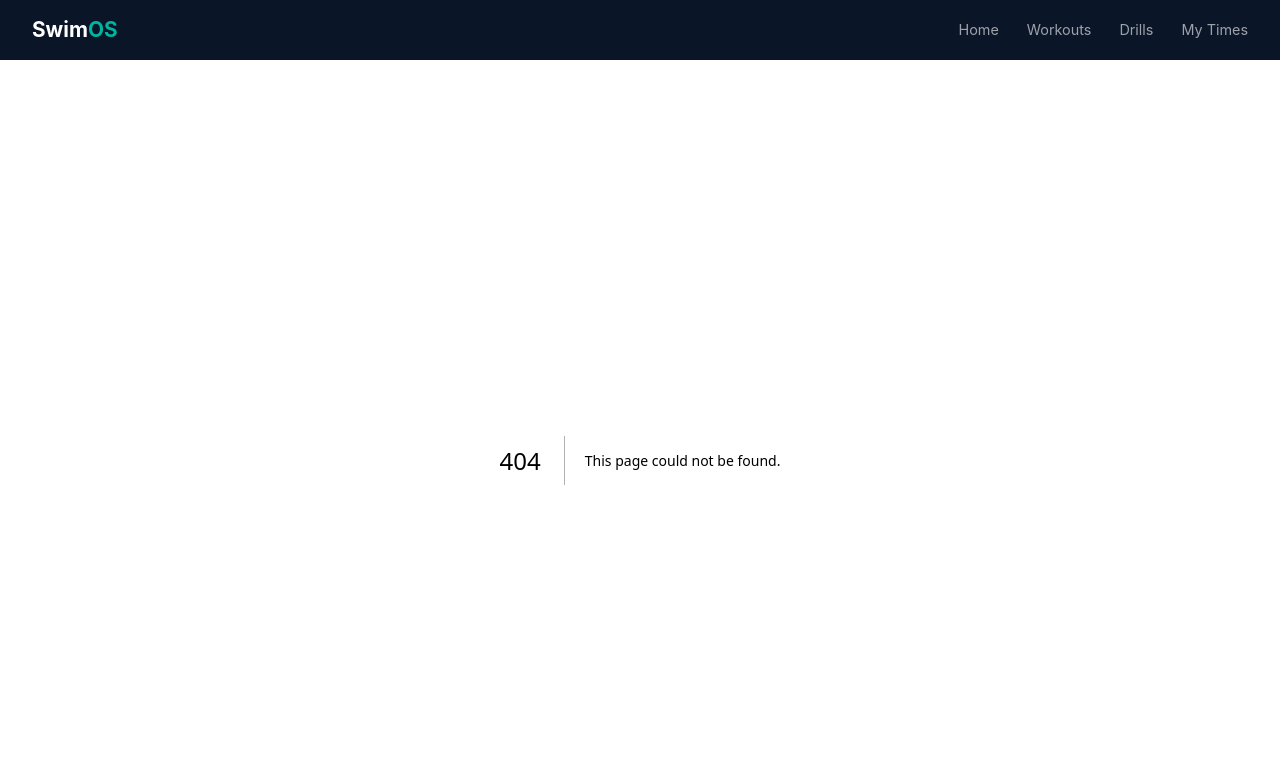
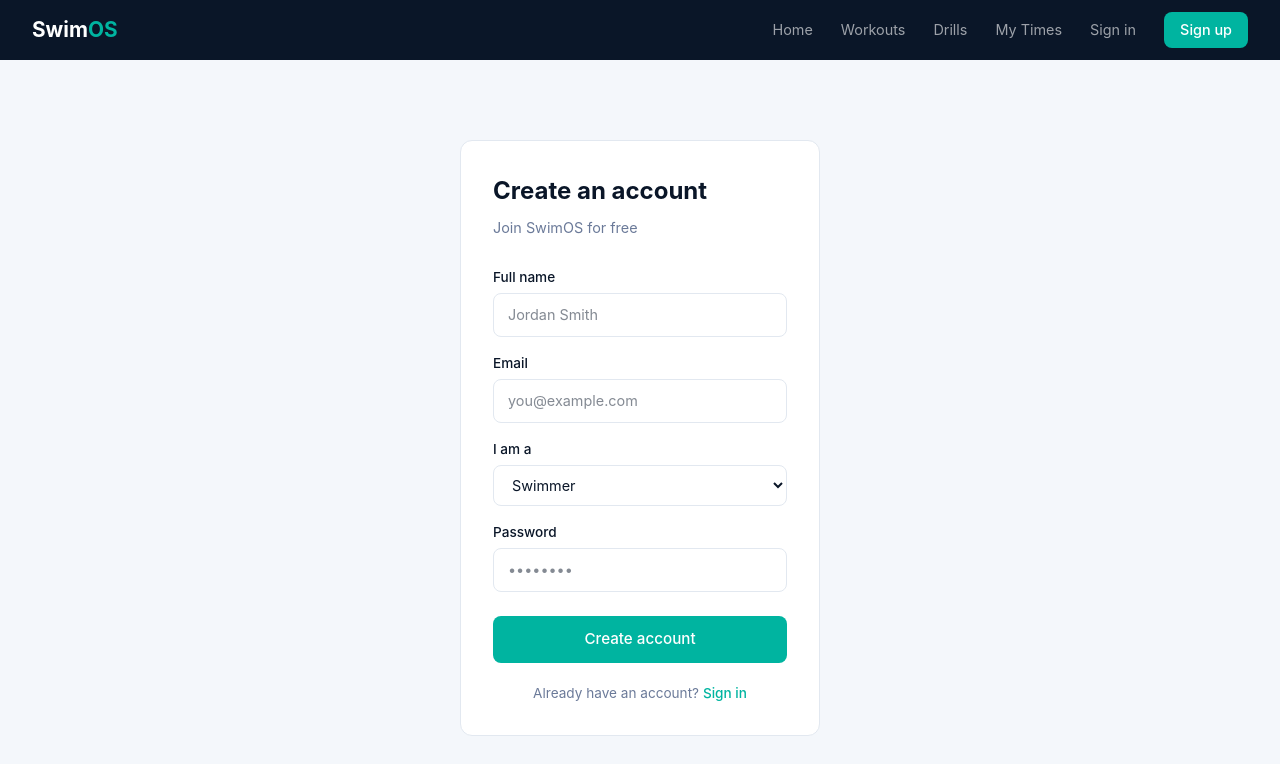
Before and after one commit to niemczuk01/swimos, a Next.js app: page /signup in a window 1280 px wide. Before the commit this address had no page. Shown: the top 764 px of the page. Built offline with nearby package versions, Linux system fonts and the light colour scheme.

Commit message:
added login, signup pages and updated navbar

```diff
--- a/app/components/Navbar.tsx
+++ b/app/components/Navbar.tsx
@@ -11,11 +11,20 @@ export default function Navbar() {
       <div style={{ fontSize: '1.3rem', fontWeight: '700', color: '#fff' }}>
         Swim<span style={{ color: '#00B4A0' }}>OS</span>
       </div>
-      <div style={{ display: 'flex', gap: '28px' }}>
+      <div style={{ display: 'flex', gap: '28px', alignItems: 'center' }}>
         <a href="/" style={{ color: 'rgba(255,255,255,0.6)', fontSize: '0.9rem' }}>Home</a>
         <a href="/workouts" style={{ color: 'rgba(255,255,255,0.6)', fontSize: '0.9rem' }}>Workouts</a>
         <a href="/drills" style={{ color: 'rgba(255,255,255,0.6)', fontSize: '0.9rem' }}>Drills</a>
         <a href="/times" style={{ color: 'rgba(255,255,255,0.6)', fontSize: '0.9rem' }}>My Times</a>
+        <a href="/login" style={{ color: 'rgba(255,255,255,0.6)', fontSize: '0.9rem' }}>Sign in</a>
+        <a href="/signup" style={{
+          background: '#00B4A0',
+          color: '#fff',
+          padding: '7px 16px',
+          borderRadius: '8px',
+          fontSize: '0.9rem',
+          fontWeight: '500',
+        }}>Sign up</a>
       </div>
     </nav>
   )
--- /dev/null
+++ b/app/login/page.tsx
@@ -0,0 +1,63 @@
+export default function LoginPage() {
+  return (
+    <main style={{ maxWidth: '400px', margin: '80px auto', padding: '0 20px' }}>
+      <div style={{
+        background: '#fff',
+        border: '1px solid #E2E8F0',
+        borderRadius: '12px',
+        padding: '32px',
+      }}>
+        <h1 style={{ fontSize: '1.5rem', fontWeight: '700', marginBottom: '8px' }}>Welcome back</h1>
+        <p style={{ color: '#6B7A99', fontSize: '0.9rem', marginBottom: '28px' }}>Sign in to your SwimOS account</p>
+
+        <div style={{ marginBottom: '16px' }}>
+          <label style={{ display: 'block', fontSize: '0.85rem', fontWeight: '500', marginBottom: '6px' }}>Email</label>
+          <input
+            type="email"
+            placeholder="you@example.com"
+            style={{
+              width: '100%',
+              padding: '10px 14px',
+              border: '1px solid #E2E8F0',
+              borderRadius: '8px',
+              fontSize: '0.9rem',
+              outline: 'none',
+            }}
+          />
+        </div>
+
+        <div style={{ marginBottom: '24px' }}>
+          <label style={{ display: 'block', fontSize: '0.85rem', fontWeight: '500', marginBottom: '6px' }}>Password</label>
+          <input
+            type="password"
+            placeholder="••••••••"
+            style={{
+              width: '100%',
+              padding: '10px 14px',
+              border: '1px solid #E2E8F0',
+              borderRadius: '8px',
+              fontSize: '0.9rem',
+              outline: 'none',
+            }}
+          />
+        </div>
+
+        <button style={{
+          width: '100%',
+          background: '#00B4A0',
+          color: '#fff',
+          border: 'none',
+          borderRadius: '8px',
+          padding: '12px',
+          fontSize: '0.95rem',
+          fontWeight: '500',
+          cursor: 'pointer',
+        }}>Sign in</button>
+
+        <p style={{ textAlign: 'center', marginTop: '20px', fontSize: '0.85rem', color: '#6B7A99' }}>
+          Don't have an account? <a href="/signup" style={{ color: '#00B4A0', fontWeight: '500' }}>Sign up</a>
+        </p>
+      </div>
+    </main>
+  )
+}
--- /dev/null
+++ b/app/signup/page.tsx
@@ -0,0 +1,96 @@
+export default function SignupPage() {
+  return (
+    <main style={{ maxWidth: '400px', margin: '80px auto', padding: '0 20px' }}>
+      <div style={{
+        background: '#fff',
+        border: '1px solid #E2E8F0',
+        borderRadius: '12px',
+        padding: '32px',
+      }}>
+        <h1 style={{ fontSize: '1.5rem', fontWeight: '700', marginBottom: '8px' }}>Create an account</h1>
+        <p style={{ color: '#6B7A99', fontSize: '0.9rem', marginBottom: '28px' }}>Join SwimOS for free</p>
+
+        <div style={{ marginBottom: '16px' }}>
+          <label style={{ display: 'block', fontSize: '0.85rem', fontWeight: '500', marginBottom: '6px' }}>Full name</label>
+          <input
+            type="text"
+            placeholder="Jordan Smith"
+            style={{
+              width: '100%',
+              padding: '10px 14px',
+              border: '1px solid #E2E8F0',
+              borderRadius: '8px',
+              fontSize: '0.9rem',
+              outline: 'none',
+            }}
+          />
+        </div>
+
+        <div style={{ marginBottom: '16px' }}>
+          <label style={{ display: 'block', fontSize: '0.85rem', fontWeight: '500', marginBottom: '6px' }}>Email</label>
+          <input
+            type="email"
+            placeholder="you@example.com"
+            style={{
+              width: '100%',
+              padding: '10px 14px',
+              border: '1px solid #E2E8F0',
+              borderRadius: '8px',
+              fontSize: '0.9rem',
+              outline: 'none',
+            }}
+          />
+        </div>
+
+        <div style={{ marginBottom: '16px' }}>
+          <label style={{ display: 'block', fontSize: '0.85rem', fontWeight: '500', marginBottom: '6px' }}>I am a</label>
+          <select style={{
+            width: '100%',
+            padding: '10px 14px',
+            border: '1px solid #E2E8F0',
+            borderRadius: '8px',
+            fontSize: '0.9rem',
+            outline: 'none',
+            background: '#fff',
+          }}>
+            <option value="swimmer">Swimmer</option>
+            <option value="coach">Coach</option>
+            <option value="triathlete">Triathlete</option>
+          </select>
+        </div>
+
+        <div style={{ marginBottom: '24px' }}>
+          <label style={{ display: 'block', fontSize: '0.85rem', fontWeight: '500', marginBottom: '6px' }}>Password</label>
+          <input
+            type="password"
+            placeholder="••••••••"
+            style={{
+              width: '100%',
+              padding: '10px 14px',
+              border: '1px solid #E2E8F0',
+              borderRadius: '8px',
+              fontSize: '0.9rem',
+              outline: 'none',
+            }}
+          />
+        </div>
+
+        <button style={{
+          width: '100%',
+          background: '#00B4A0',
+          color: '#fff',
+          border: 'none',
+          borderRadius: '8px',
+          padding: '12px',
+          fontSize: '0.95rem',
+          fontWeight: '500',
+          cursor: 'pointer',
+        }}>Create account</button>
+
+        <p style={{ textAlign: 'center', marginTop: '20px', fontSize: '0.85rem', color: '#6B7A99' }}>
+          Already have an account? <a href="/login" style={{ color: '#00B4A0', fontWeight: '500' }}>Sign in</a>
+        </p>
+      </div>
+    </main>
+  )
+}
--- a/package.json
+++ b/package.json
@@ -9,6 +9,7 @@
     "lint": "eslint"
   },
   "dependencies": {
+    "@supabase/ssr": "^0.9.0",
     "@supabase/supabase-js": "^2.99.2",
     "next": "16.1.7",
     "react": "19.2.3",
```
Also changed, not shown: 1 other file (tests, documents, lock files or other folders).
